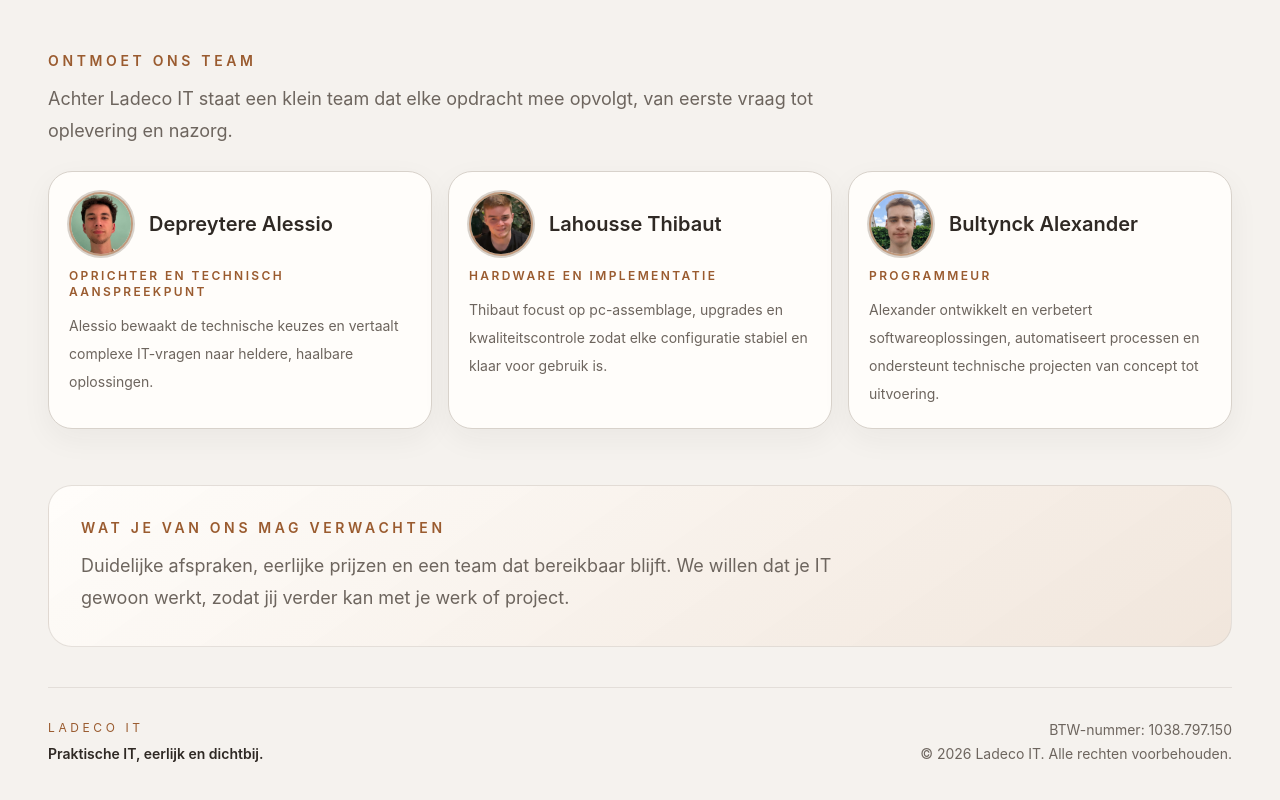
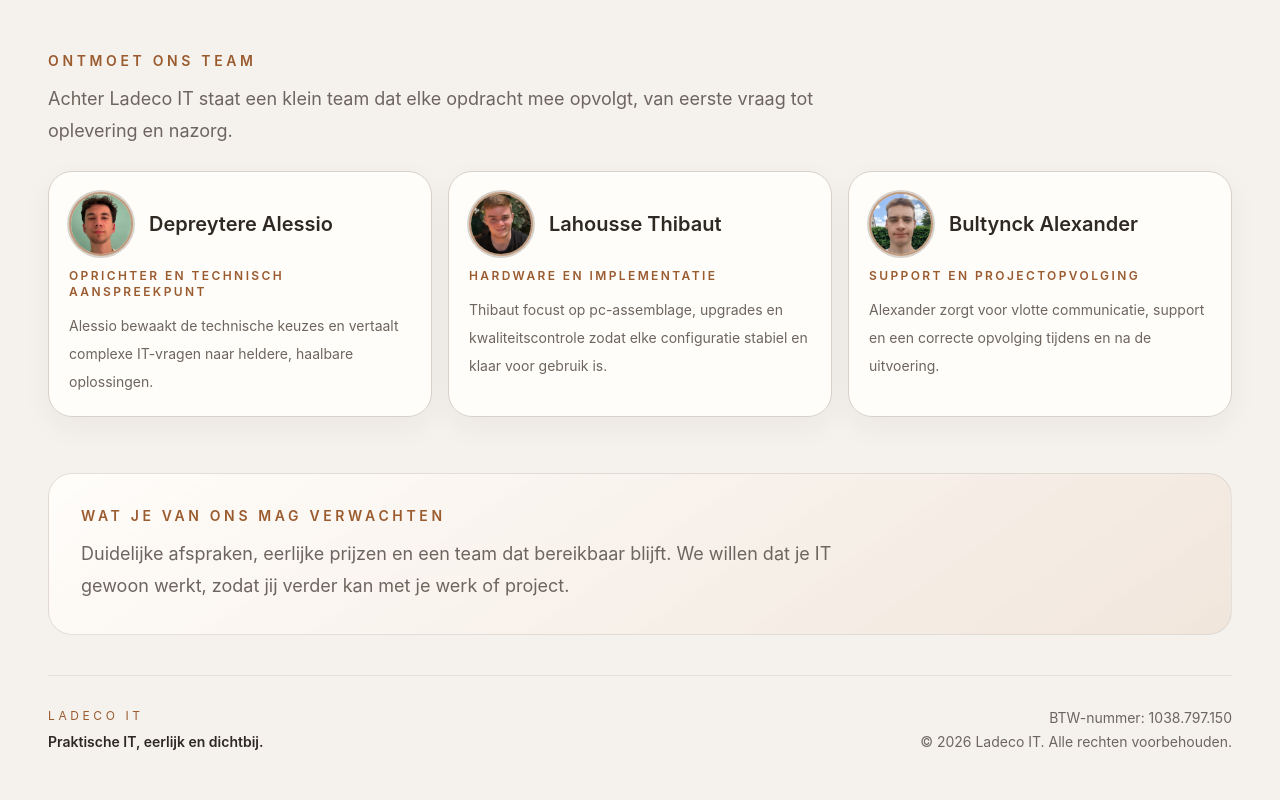
Before and after one commit to Ladeco-IT/ladeco-it-web, a Next.js app: page /about in a window 1280 px wide. Shown: the part 968-1768 px from the top of the page. Built offline with nearby package versions, Linux system fonts and the light colour scheme; no server answers.

Commit message:
fix: update role and description for Bultynck Alexander in AboutPage component

```diff
--- a/app/about/page.tsx
+++ b/app/about/page.tsx
@@ -91,8 +91,8 @@
           },
           {
             name: "Bultynck Alexander",
-            role: "Programmeur",
-            text: "Alexander ontwikkelt en verbetert softwareoplossingen, automatiseert processen en ondersteunt technische projecten van concept tot uitvoering.",
+            role: "Support en projectopvolging",
+            text: "Alexander zorgt voor vlotte communicatie, support en een correcte opvolging tijdens en na de uitvoering.",
             image: "/team/alexander-20260801.jpg",
             imageAlt: "Profielfoto van Bultynck Alexander",
           },
@@ -144,8 +144,8 @@
           },
           {
             name: "Bultynck Alexander",
-            role: "Programmer",
-            text: "Alexander develops and improves software solutions, automates workflows and supports technical projects from concept to delivery.",
+            role: "Support and project follow-up",
+            text: "Alexander keeps communication smooth, handles support and ensures proper follow-up during and after delivery.",
             image: "/team/alexander-20260801.jpg",
             imageAlt: "Profile photo of Bultynck Alexander",
           },
```
